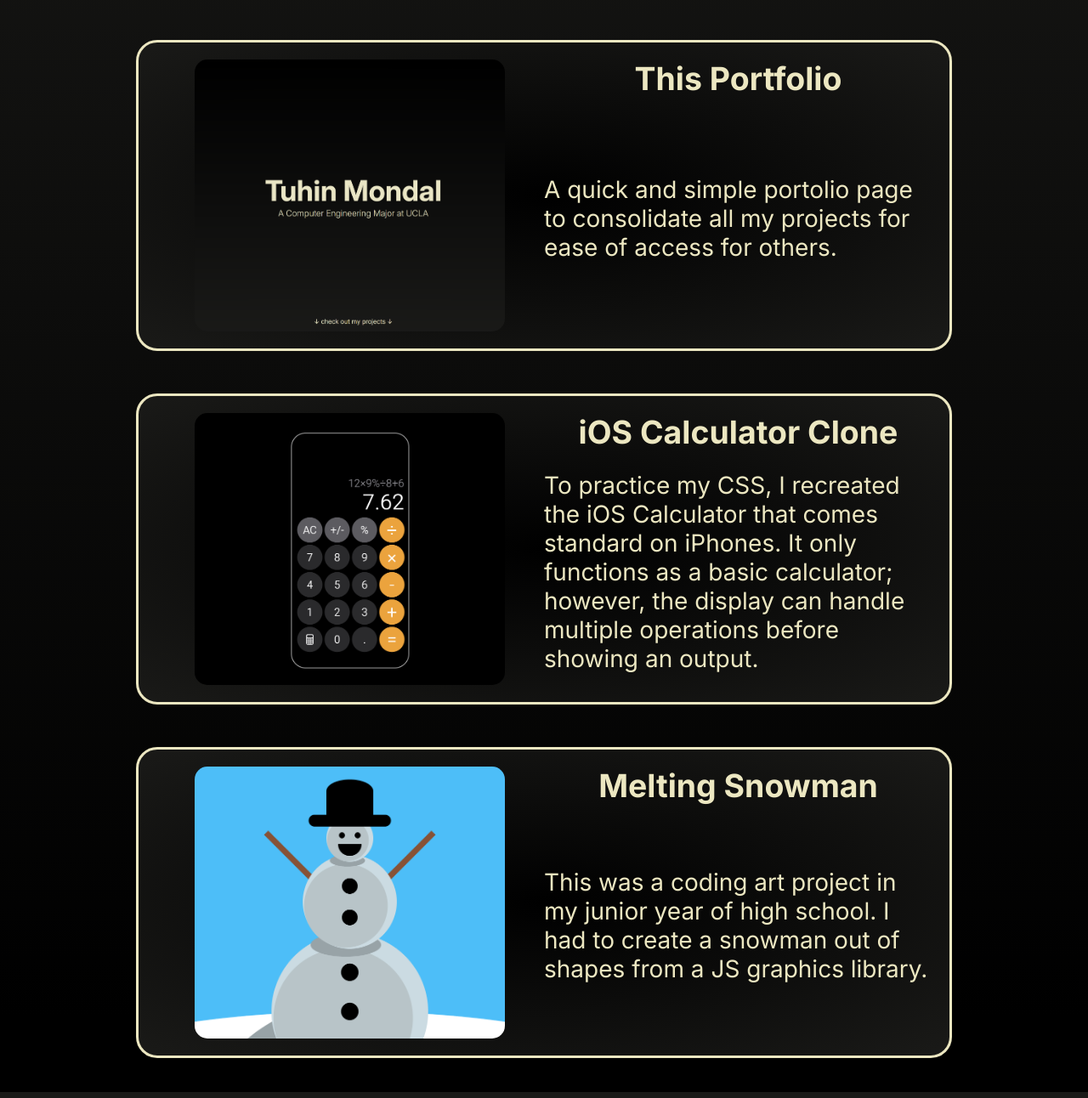
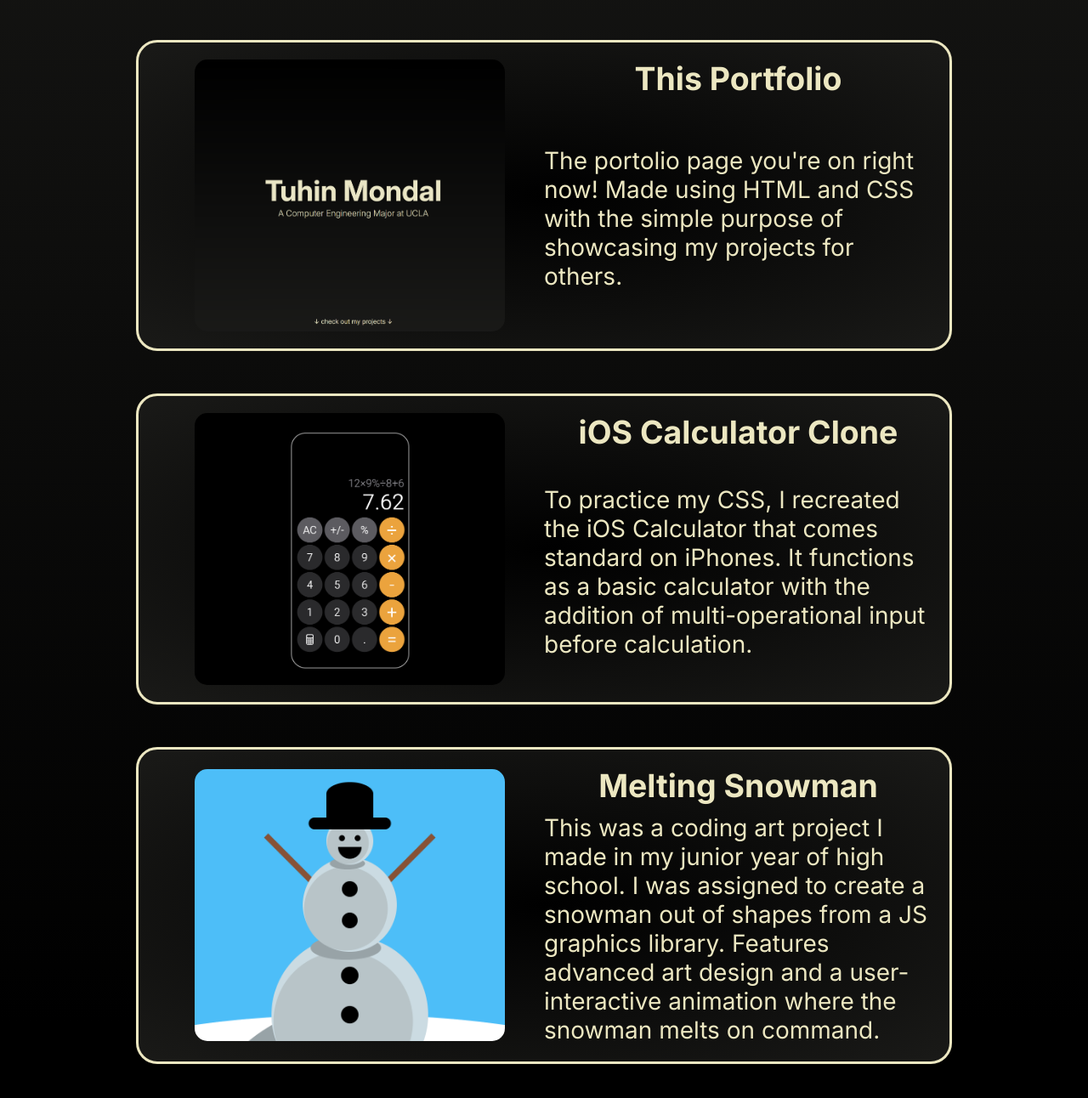
Before and after one commit to tumondal/portfolio, a plain HTML site: page index.html in a window 1280 px wide. Shown: the part 1298-2590 px from the top of the page at 85% size. Drawn offline with Linux system fonts and the light colour scheme.

Commit message:
updated descriptions

```diff
--- a/index.html
+++ b/index.html
@@ -31,7 +31,8 @@
           </h3>
           <p>
             A click counter that I made using React. Features responsive UI as
-            well as complex state handling for all created counters.
+            well as complex state handling for all counters (including user-made
+            ones).
           </p>
         </div>
       </a>
@@ -40,8 +41,8 @@
           <img src="./assets/portfolio-img.png" />
           <h3>This Portfolio</h3>
           <p>
-            A quick and simple portolio page to consolidate all my projects for
-            ease of access for others.
+            The portolio page you're on right now! Made using HTML and CSS with
+            the simple purpose of showcasing my projects for others.
           </p>
         </div>
       </a>
@@ -51,9 +52,8 @@
           <h3>iOS Calculator Clone</h3>
           <p>
             To practice my CSS, I recreated the iOS Calculator that comes
-            standard on iPhones. It only functions as a basic calculator;
-            however, the display can handle multiple operations before showing
-            an output.
+            standard on iPhones. It functions as a basic calculator with the
+            addition of multi-operational input before calculation.
           </p>
         </div>
       </a>
@@ -62,8 +62,10 @@
           <img src="./assets/snowman-img.png" />
           <h3>Melting Snowman</h3>
           <p>
-            This was a coding art project in my junior year of high school. I
-            had to create a snowman out of shapes from a JS graphics library.
+            This was a coding art project I made in my junior year of high
+            school. I was assigned to create a snowman out of shapes from a JS
+            graphics library. Features advanced art design and a
+            user-interactive animation where the snowman melts on command.
           </p>
         </div>
       </a>
```
